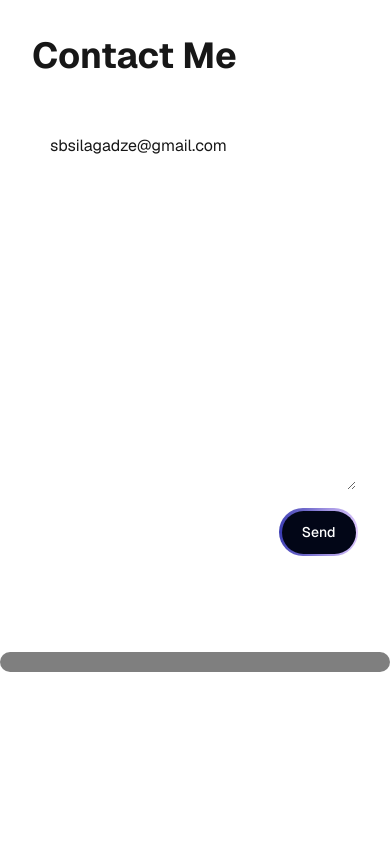
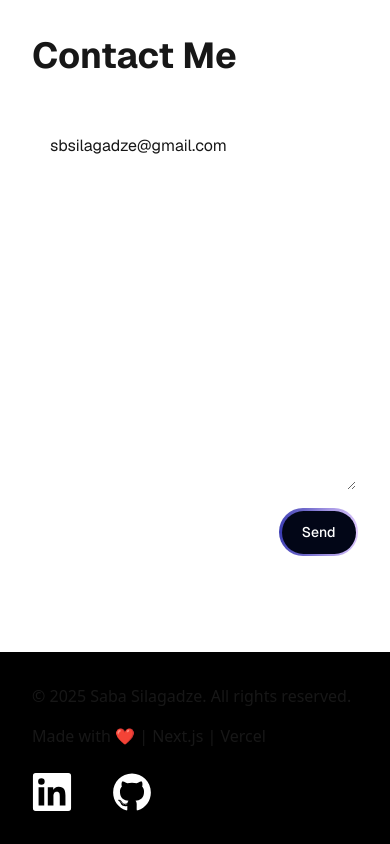
Before and after one commit to ItsMeSaba/portfolio-new, a Next.js app: page / in a window 390 px wide. Shown: the part 5928-6772 px from the top of the page. Before the commit the page ends 6600 px from the top, so only its background shows below. Built offline with nearby package versions, Linux system fonts and the light colour scheme.

Commit message:
feat: implements footer

```diff
--- a/src/components/sections/contact-me/ContactMe.tsx
+++ b/src/components/sections/contact-me/ContactMe.tsx
@@ -1,5 +1,4 @@
 import { Form } from "./Form";
-import { Socials } from "./socials/Socials";
 
 interface Props {
   id?: string;
@@ -15,8 +14,6 @@ export function ContactMe({ id }: Props) {
 
       <div className="">
         <Form />
-
-        {/* <Socials className="-translate-y-full" /> */}
       </div>
     </div>
   );
--- a/src/components/sections/footer/Footer.tsx
+++ b/src/components/sections/footer/Footer.tsx
@@ -1,5 +1,18 @@
+import { Socials } from "./socials/Socials";
+
 export function Footer() {
+  const currentYear = new Date().getFullYear();
+
   return (
-    <footer className="transparency-darker bg-[rgb(20,20,20)] pb-5"></footer>
+    <footer className="bg-black py-8">
+      <div className="container max-w-screen-xl flex flex-col md:flex-row gap-6 justify-between items-start md:items-center">
+        <div className="flex flex-col gap-4">
+          <p>© {currentYear} Saba Silagadze. All rights reserved.</p>
+          <p>Made with ❤️ | Next.js | Vercel</p>
+        </div>
+
+        <Socials />
+      </div>
+    </footer>
   );
 }
--- a/src/components/sections/contact-me/socials/Socials.tsx
+++ b/src/components/sections/footer/socials/Socials.tsx
@@ -11,11 +11,11 @@ export function Socials({ id, className }: Props) {
   return (
     <div
       id={id}
-      className={cn("flex flex-row gap-6 justify-start w-fit", className)}
+      className={cn("flex flex-row gap-10 justify-start w-fit", className)}
     >
       {socialsData.map(({ href, Icon }) => (
         <Link key={href} target="_blank" href={href}>
-          <Icon className="w-24 md:w-10" />
+          <Icon className="w-10" />
         </Link>
       ))}
     </div>
```
Also changed, not shown: src/components/sections/footer/socials/data.ts (renamed from src/components/sections/contact-me/socials/data.ts).
